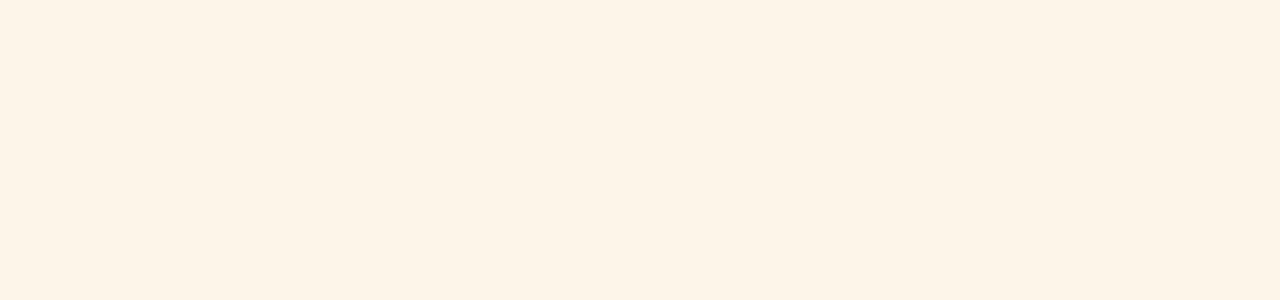
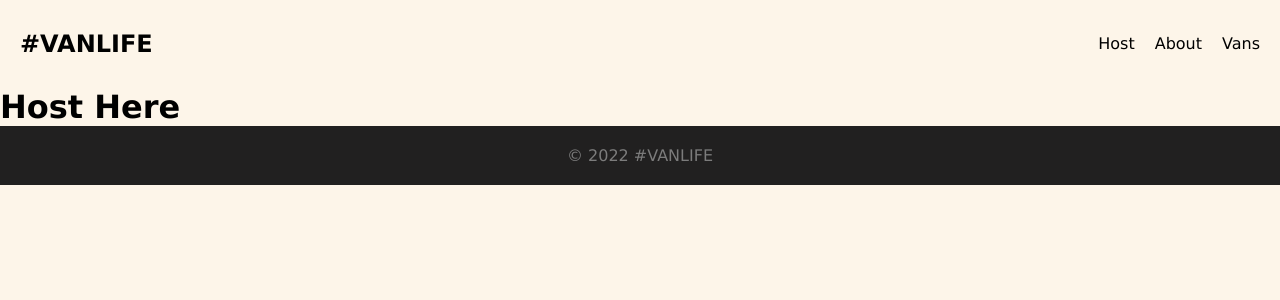
Before and after one commit to Vallente22/van-life, a React (Vite) app: page /host in a window 1280 px wide. Before the commit this address had no page. Shown: the top 300 px of the page. Built offline with nearby package versions, Linux system fonts and the light colour scheme; what miragejs would draw is missing.

Commit message:
add Host link in navbar

```diff
--- a/src/App.jsx
+++ b/src/App.jsx
@@ -3,6 +3,7 @@ import Home from './pages/Home';
 import About from './pages/About';
 import Vans from './pages/Vans/Vans';
 import VanDetail from './pages/Vans/VanDetail';
+import Host from './pages/Host/Host';
 import Layout from './components/Layout';
 import '../server'
 
@@ -27,6 +28,7 @@ export default function App() {
         <Routes>
           <Route element={<Layout />}>
             <Route path="/" element={<Home />} />
+            <Route path="/host" element={<Host />} />
             <Route path="/about" element={<About />} />
             <Route path="/vans" element={<Vans />} />
             <Route path="/vans/:id" element={<VanDetail />} />
--- a/src/components/Header.jsx
+++ b/src/components/Header.jsx
@@ -9,6 +9,7 @@ export default function Header() {
         </Link>
 
         <div>
+          <NavLink to="/host">Host</NavLink>
           <NavLink to="/about">About</NavLink>
           <NavLink to="/vans">Vans</NavLink>
         </div>
--- /dev/null
+++ b/src/pages/Host/Host.jsx
@@ -0,0 +1,5 @@
+export default function Host() {
+  return (
+    <h1>Host Here</h1>
+  )
+}
```
